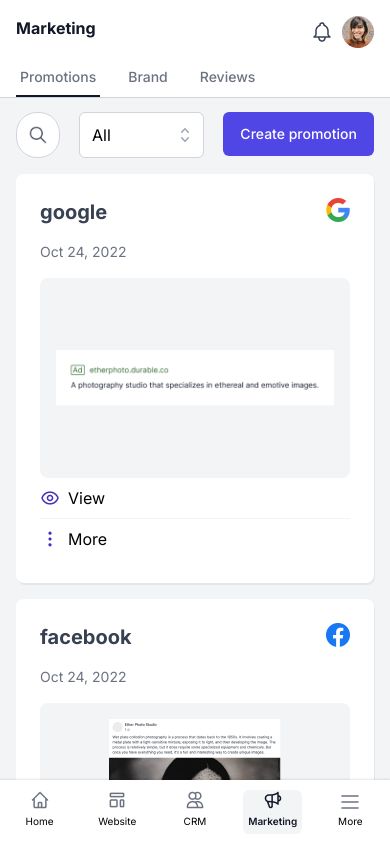
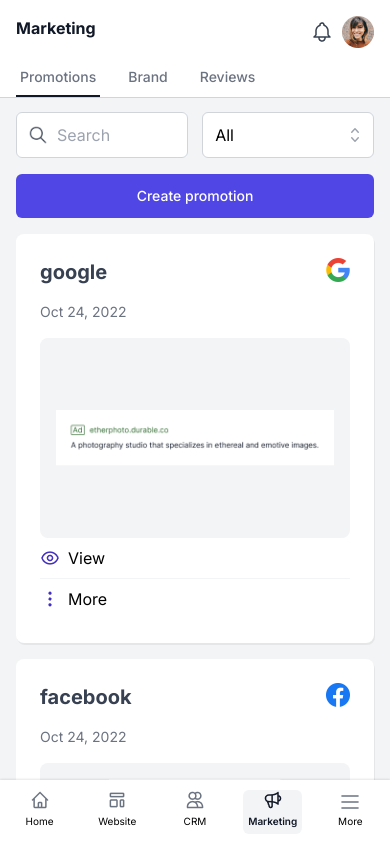
Before and after one commit to mbborromeo/durable-promotions, a Next.js app: page /marketing in a window 390 px wide. Shown: the top 842 px of the page. Built offline with nearby package versions, Linux system fonts and the light colour scheme.

Commit message:
edit search/filter so mobile friendly

```diff
--- a/src/app/globals.css
+++ b/src/app/globals.css
@@ -206,9 +206,16 @@
 }
 
 .flex-move-to-end {
+  width: 100%;
+
   @media (min-width: 768px) {
+    width: unset;
     margin-left: auto;
   }
+}
+
+.flex-move-to-end button {
+  @apply w-full mt-4 md:w-40 md:mt-0;
 }
 
 .show-on-desktop {
@@ -373,23 +380,24 @@
 }
 
 #promosearch {
+  border: 1px solid blue;
+  width: 48%;
   background-image: url('/images/icon_search.png');
   background-repeat: no-repeat;
   background-position: center left 11px;
   background-size: 20px 20px;
-  @apply leading-none w-11 pl-10;
-  margin-right: 8px;
-  border-radius: 21px; /* round circle on mobile view initially */
+  @apply leading-none pl-10;
+  border-radius: 6px; /* 21px */
   border: 1px solid var(--gray-300);
 
   @media (min-width: 768px) {
     width: 22%;
-    border-radius: 6px;
+    margin-right: 8px;
     margin-right: 12px;
   }
 }
 
-#promosearch:focus {
+/* #promosearch:focus {
   width: 100%;
   border-radius: 6px;
   margin-right: 0;
@@ -404,13 +412,19 @@
   }
 }
 
+#promosearch:focus + .width-22 {
+  width: 52%;
+  margin-right: 0;
+
+  @media (min-width: 768px) {
+    width: 22%;
+    margin-right: 12px;
+  }
+} */
+
 .width-22 {
-  width: 35%;
-  /* height: 44px; */
-  /* @apply h-11 md:h-9; */
+  width: 48%; /* 35% */
   height: 100%;
-  margin-right: 8px;
-  /* @apply rounded-md border-gray-300; does not work */
   border-radius: 6px;
   border: 1px solid var(--gray-300);
 
```
